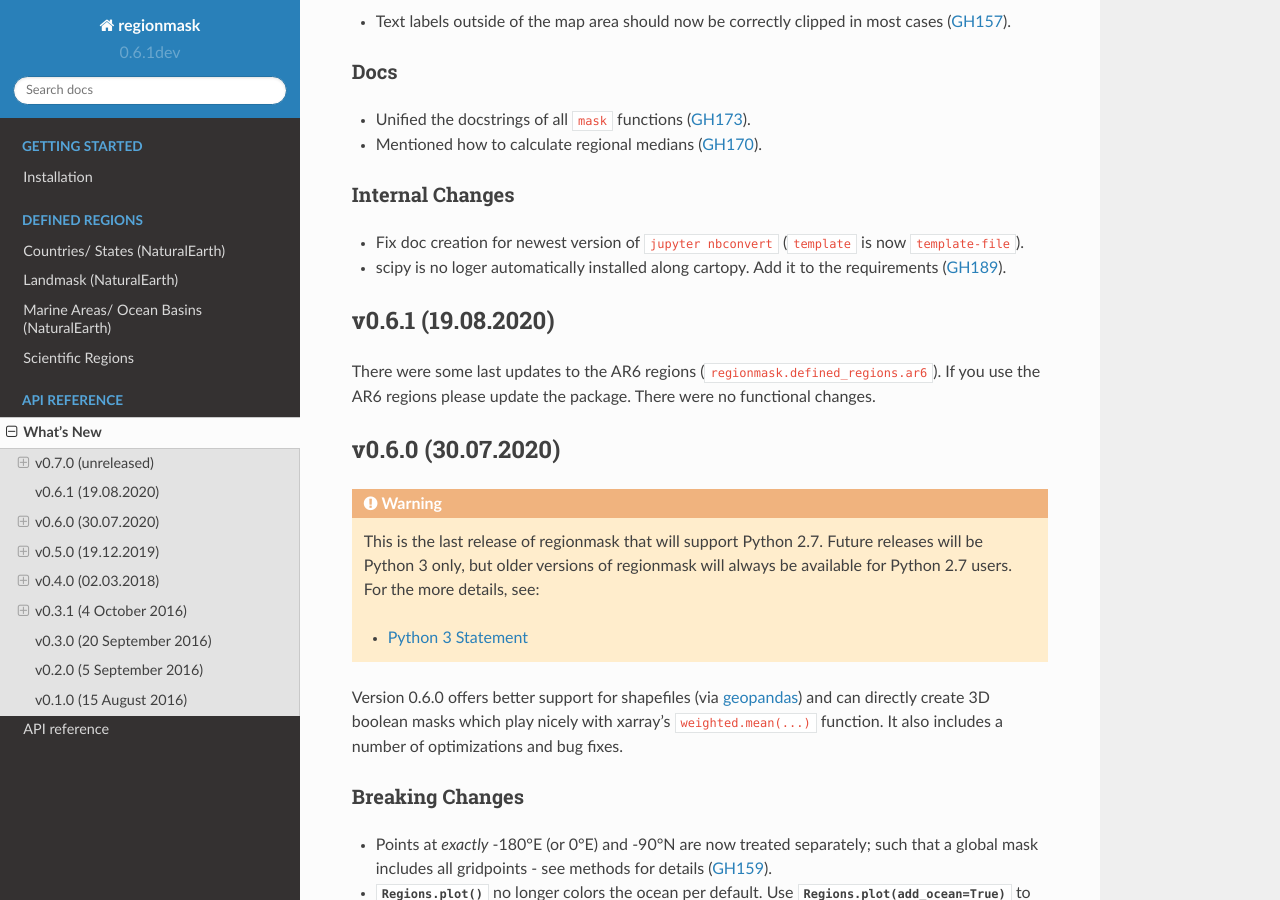
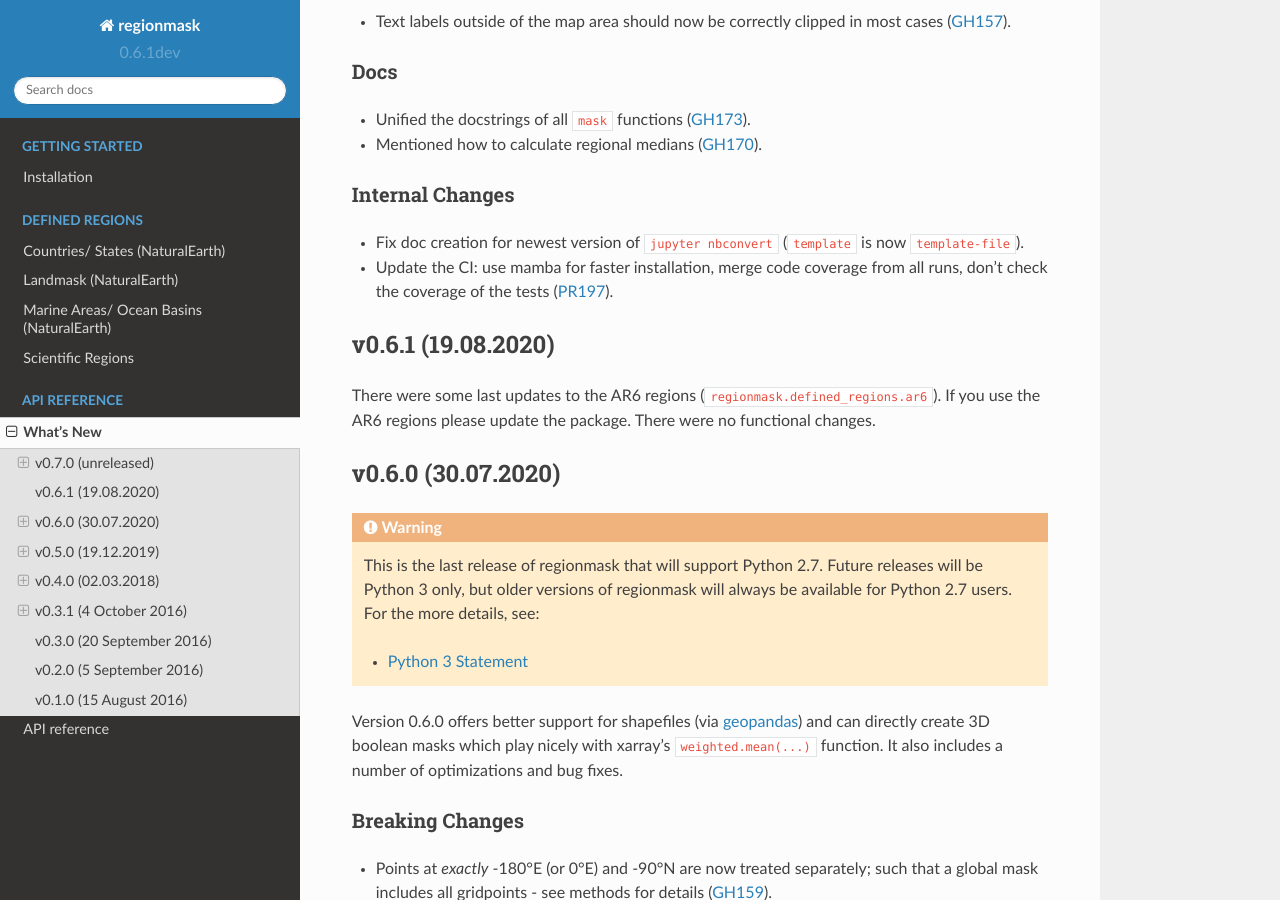
Before and after one commit to regionmask/regionmask, a Sphinx documentation site: the page built from docs/whats_new.rst, in a window 1280 px wide and 900 px high, scrolled down 973 px. Built offline with Sphinx 7.4.7 and the Read the Docs theme 2.0.0, drawn with Linux system fonts in a browser that asks for light colours; pages that are not in the unit, such as notebooks, are missing from menus.

Commit message:
what's new entry

```diff
--- a/docs/whats_new.rst
+++ b/docs/whats_new.rst
@@ -60,8 +60,9 @@ Internal Changes
 
 - Fix doc creation for newest version of ``jupyter nbconvert`` (``template`` is now
   ``template-file``).
-- scipy is no loger automatically installed along cartopy. Add it to the
-  requirements (:issue:`189`).
+- Update the CI: use mamba for faster installation, merge code coverage from all runs,
+  don't check the coverage of the tests (:pull:`197`).
+
 
 v0.6.1 (19.08.2020)
 -------------------
```
